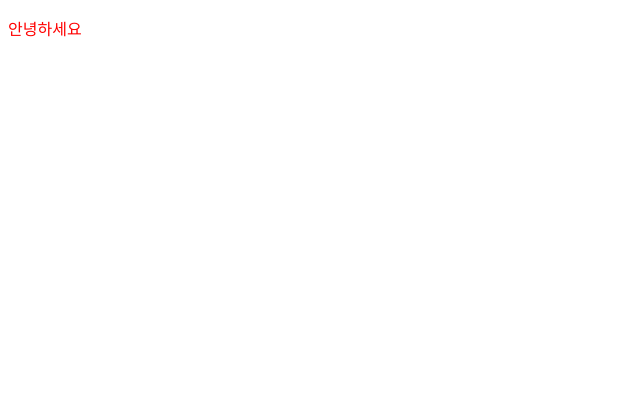
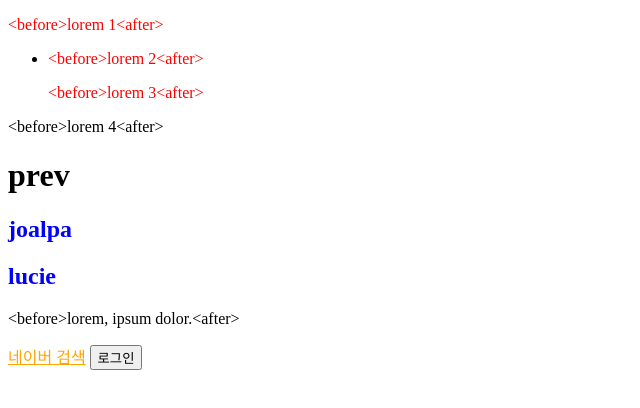
Before and after one commit to Joalpa/practice, a plain HTML site: page index.html in a window 1280 px wide. Shown: the whole page, without its empty margins (0-640 px from the left). Drawn offline with Linux system fonts and the light colour scheme.

Commit message:
scound commit

```diff
--- a/index.html
+++ b/index.html
@@ -8,9 +8,31 @@
   <link rel="stylesheet" href="style.css">
 </head>
 <body>
-  <p>
-    안녕하세요
-  </p>
+  <div>
+    <p>lorem 1</p>
+      <ul>
+        <li>
+          <p>lorem 2</p>
+        </li>
+        <il>
+          <P>lorem 3</P>
+        </il>
+      </ul>
+  </div>
+  <p>lorem 4</p>
+
+  <h1>prev</h1>
+  <h2>joalpa</h2>
+  <h2>lucie</h2>
+
+  <p>lorem, ipsum dolor.</p>
+  <a href="https://search.naver.com" target="_blank">네이버 검색</a>
+  <button type="button">로그인</button>
+
+
+
+
+
   <script src="main.js"></script>
 </body>
 </html>
--- a/style.css
+++ b/style.css
@@ -1,3 +1,28 @@
-p{
+div p{
   color: red;
 }
+
+h1 ~ h2{
+  color:blue;
+}
+
+p::before{
+  content:'<before>';
+}
+p::after{
+  content:'<after>';
+}
+
+a:link{
+  color:orange;
+}
+a:visited{
+  color:green;
+}
+
+P:hover{
+  color:red;
+}
+button:active{
+  color:red;
+}
```
